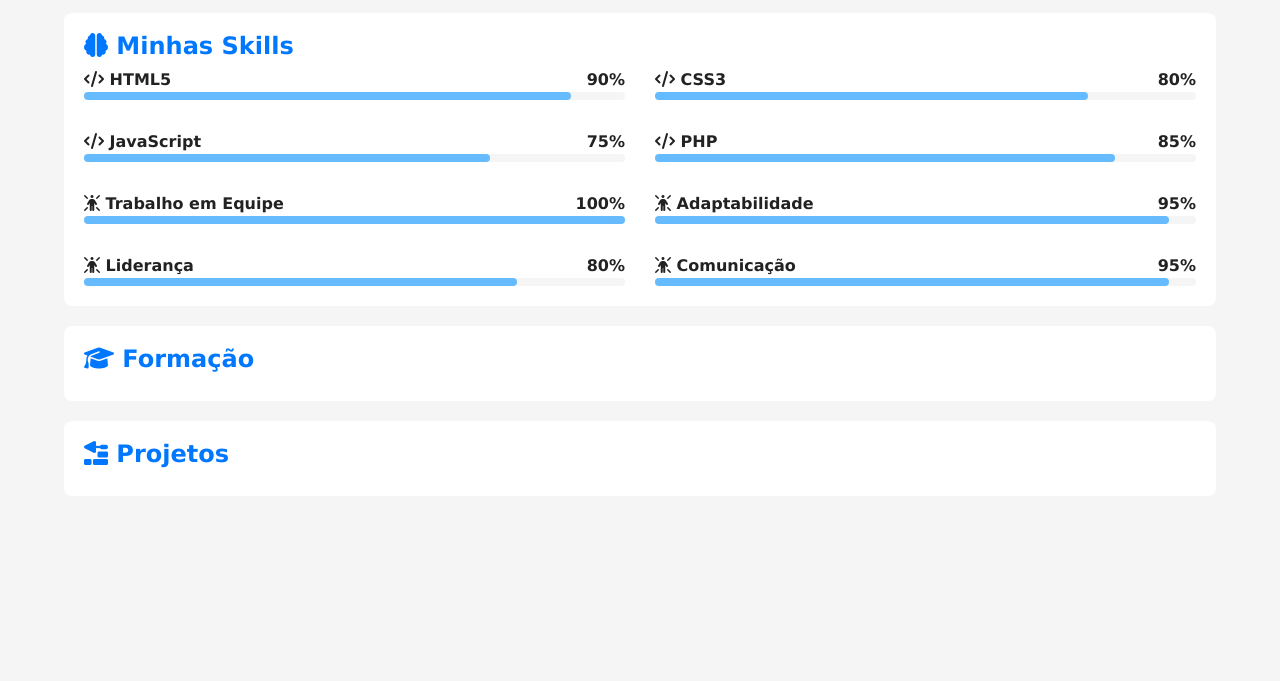
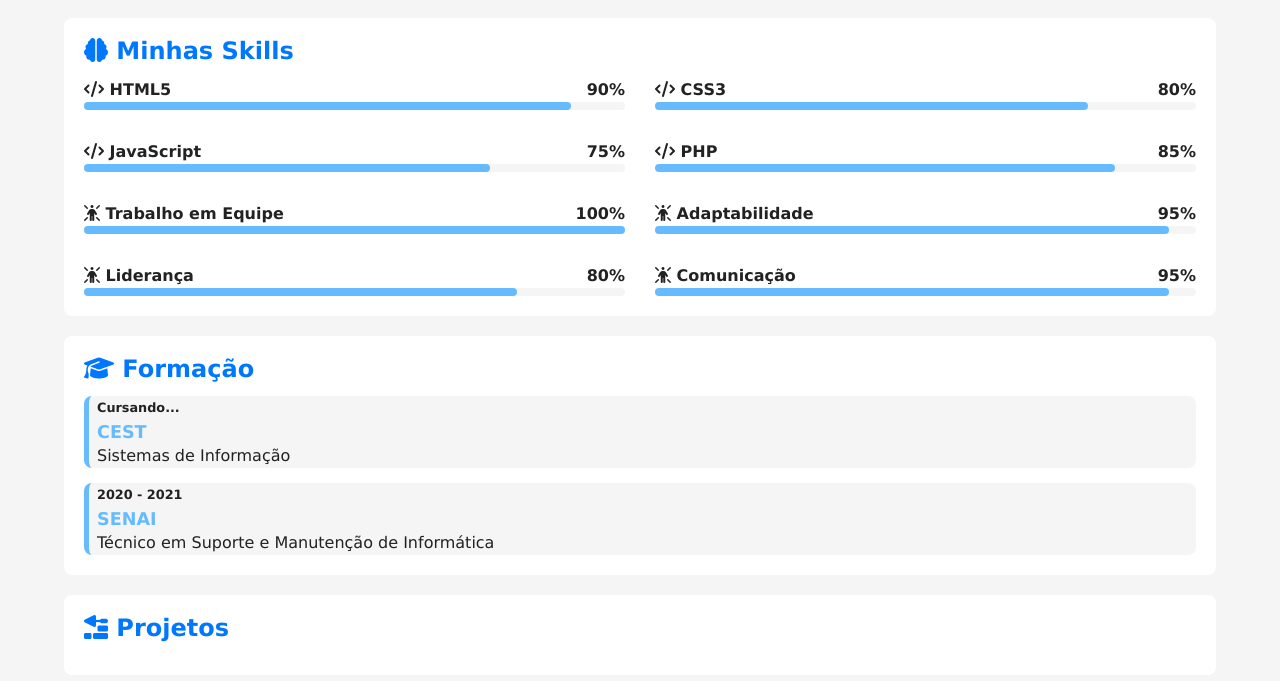
Before and after one commit to diogoluc30/projeto-portifolio, a plain HTML site: page index.html in a window 1280 px wide. Shown: the part 1173-1854 px from the top of the page. Before the commit the page ends 1689 px from the top, so only its background shows below. Drawn offline with Linux system fonts and the light colour scheme.

Commit message:
area de formações

```diff
--- a/estilos/style.css
+++ b/estilos/style.css
@@ -124,7 +124,7 @@ article {
 
 article h2 {
   color: var(--destaque);
-  margin-bottom: 10px;
+  margin-bottom: 15px;
 }
 
 .video-container {
@@ -178,6 +178,37 @@ article h2 {
   border-radius: 4px;
 }
 
+#formacao-container {
+  display: flex;
+  flex-direction: column-reverse;
+  gap: 15px;
+}
+
+#formacao-container .curso {
+  background-color: var(--fundo-principal);
+  border-radius: 8px;
+  border-left: 5px solid var(--destaque-inverso);
+  padding-left: 8px;
+  transition: border-width .4s, border-color .4s;
+}
+
+#formacao-container .curso:hover {
+  border-left-width: 12px;
+  border-color: var(--destaque);
+  cursor: pointer;
+}
+
+#formacao-container .periodo {
+  font-size: 0.8em;
+  font-weight: bold;
+  color: var(--texto);
+}
+
+#formacao-container .instituicao {
+  color: var(--destaque-inverso);
+  font-size: 1.1em;
+}
+
 
 @media screen and (min-width: 768px) {
   #skill-container {
--- a/index.html
+++ b/index.html
@@ -165,8 +165,21 @@
             <article id="formacao">
                 <h2> <i class="fa-solid fa-graduation-cap"></i> Formação</h2>
 
+                <div id="formacao-container">
+                    <div class="curso">
+                        <p class="periodo">2020 - 2021</p>
+                        <h3 class="instituicao">SENAI</h3>
+                        <p class="titulacao">Técnico em Suporte e Manutenção de Informática</p>
+                    </div>
+
+                    <div class="curso">
+                        <p class="periodo">Cursando...</p>
+                        <h3 class="instituicao">CEST</h3>
+                        <p class="titulacao">Sistemas de Informação</p>
+                    </div>
 
 
+                </div>
             </article> <!-- Fim article formacao -->
 
             <article id="projetos">
```
